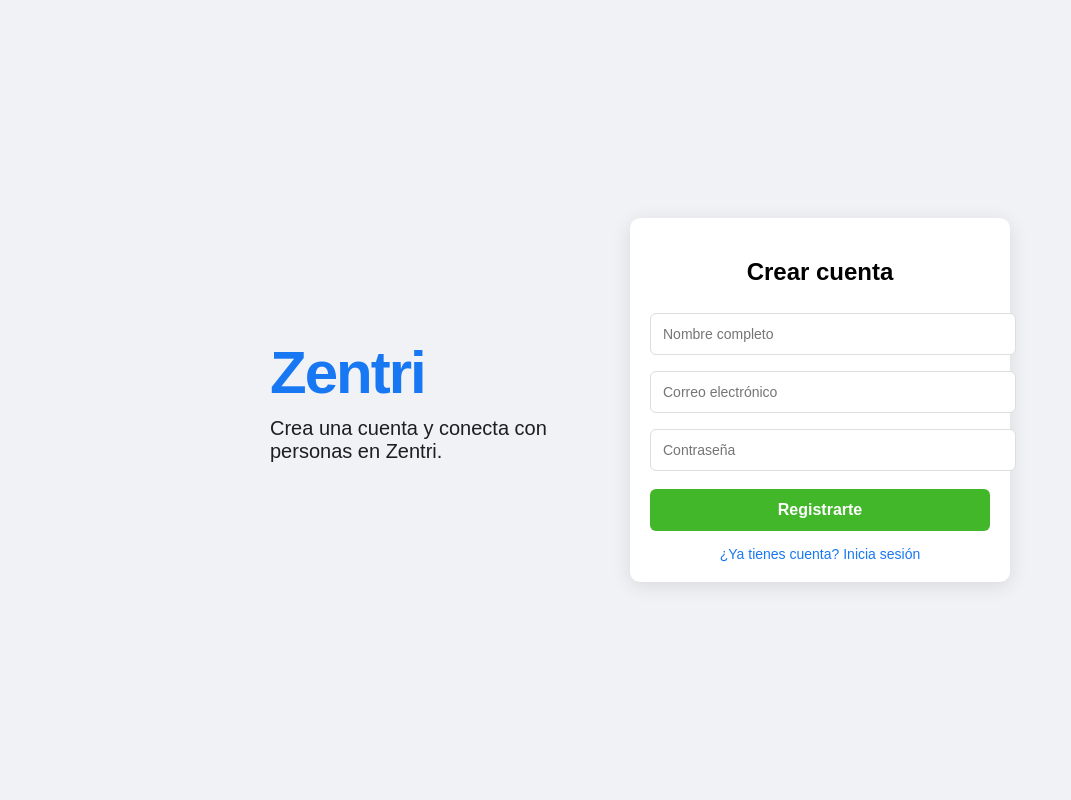
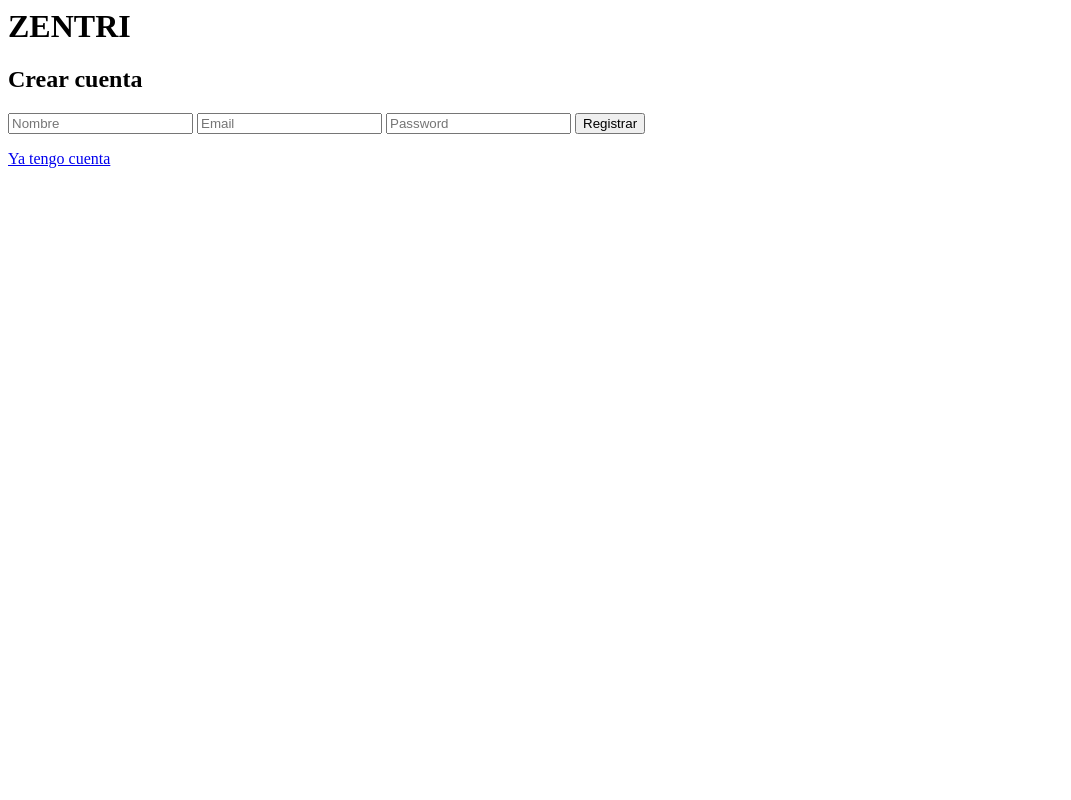
Before and after one commit to deleongalindo24-lgtm/mibook, a Flask app: page /register in a window 1280 px wide. Shown: the whole page, without its empty margins (0-1071 px from the left). Run offline with Flask 3, Linux system fonts and the light colour scheme; some libraries are stand-ins or nearby versions.

Commit message:
Update register.html

```diff
--- a/templates/register.html
+++ b/templates/register.html
@@ -1,141 +1,13 @@
-<!DOCTYPE html>
-<html>
-<head>
-    <title>Zentri - Crear cuenta</title>
+<h1>ZENTRI</h1>
 
-    <style>
-        body {
-            margin: 0;
-            font-family: Arial, sans-serif;
-            background: #f0f2f5;
-            display: flex;
-            justify-content: center;
-            align-items: center;
-            height: 100vh;
-        }
+<form method="POST">
+    <h2>Crear cuenta</h2>
 
-        .container {
-            display: flex;
-            align-items: center;
-            gap: 60px;
-        }
+    <input name="name" placeholder="Nombre">
+    <input name="email" placeholder="Email">
+    <input name="password" type="password" placeholder="Password">
 
-        /* LOGO */
-        .logo-box {
-            max-width: 300px;
-        }
+    <button type="submit">Registrar</button>
+</form>
 
-        .logo {
-            font-size: 60px;
-            font-weight: bold;
-            color: #1877f2;
-            letter-spacing: -2px;
-        }
-
-        .tagline {
-            font-size: 20px;
-            color: #1c1e21;
-            margin-top: 10px;
-        }
-
-        /* FORM CARD */
-        .card {
-            background: white;
-            padding: 20px;
-            width: 340px;
-            border-radius: 10px;
-            box-shadow: 0 4px 20px rgba(0,0,0,0.1);
-            text-align: center;
-        }
-
-        input {
-            width: 100%;
-            padding: 12px;
-            margin: 8px 0;
-            border: 1px solid #ddd;
-            border-radius: 6px;
-            font-size: 14px;
-        }
-
-        input:focus {
-            outline: none;
-            border-color: #1877f2;
-        }
-
-        .btn-create {
-            width: 100%;
-            padding: 12px;
-            background: #42b72a;
-            color: white;
-            border: none;
-            border-radius: 6px;
-            font-size: 16px;
-            font-weight: bold;
-            cursor: pointer;
-            margin-top: 10px;
-            transition: 0.2s;
-        }
-
-        .btn-create:hover {
-            background: #36a420;
-        }
-
-        .btn-create:active {
-            transform: scale(0.98);
-        }
-
-        .login-link {
-            display: block;
-            margin-top: 15px;
-            color: #1877f2;
-            text-decoration: none;
-            font-size: 14px;
-        }
-
-        .login-link:hover {
-            text-decoration: underline;
-        }
-
-        button, a {
-            outline: none;
-            -webkit-tap-highlight-color: transparent;
-        }
-
-        button:focus, a:focus {
-            outline: none;
-            box-shadow: none;
-        }
-    </style>
-</head>
-
-<body>
-
-<div class="container">
-
-    <!-- LOGO -->
-    <div class="logo-box">
-        <div class="logo">Zentri</div>
-        <div class="tagline">Crea una cuenta y conecta con personas en Zentri.</div>
-    </div>
-
-    <!-- FORM -->
-    <div class="card">
-
-        <h2>Crear cuenta</h2>
-
-        <form method="POST">
-            <input name="name" placeholder="Nombre completo" required>
-            <input name="email" placeholder="Correo electrónico" required>
-            <input name="password" type="password" placeholder="Contraseña" required>
-
-            <button class="btn-create" type="submit">Registrarte</button>
-        </form>
-
-        <a class="login-link" href="/login">¿Ya tienes cuenta? Inicia sesión</a>
-
-    </div>
-
-</div>
-
-</body>
-</html>
+<a href="/login">Ya tengo cuenta</a>
```
